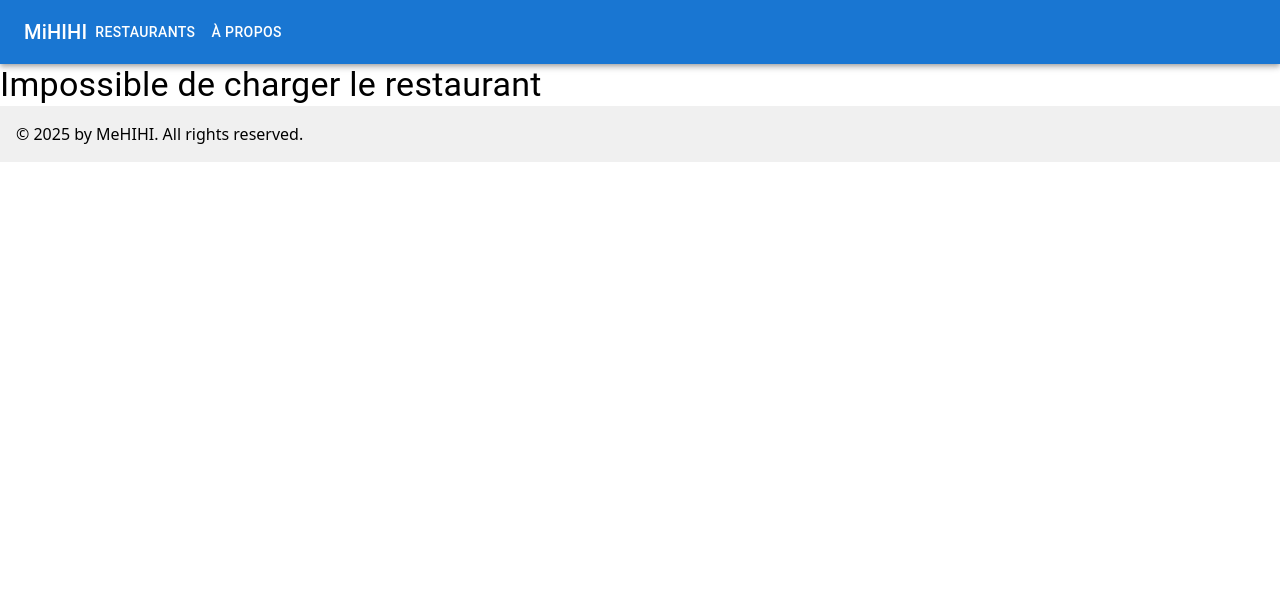
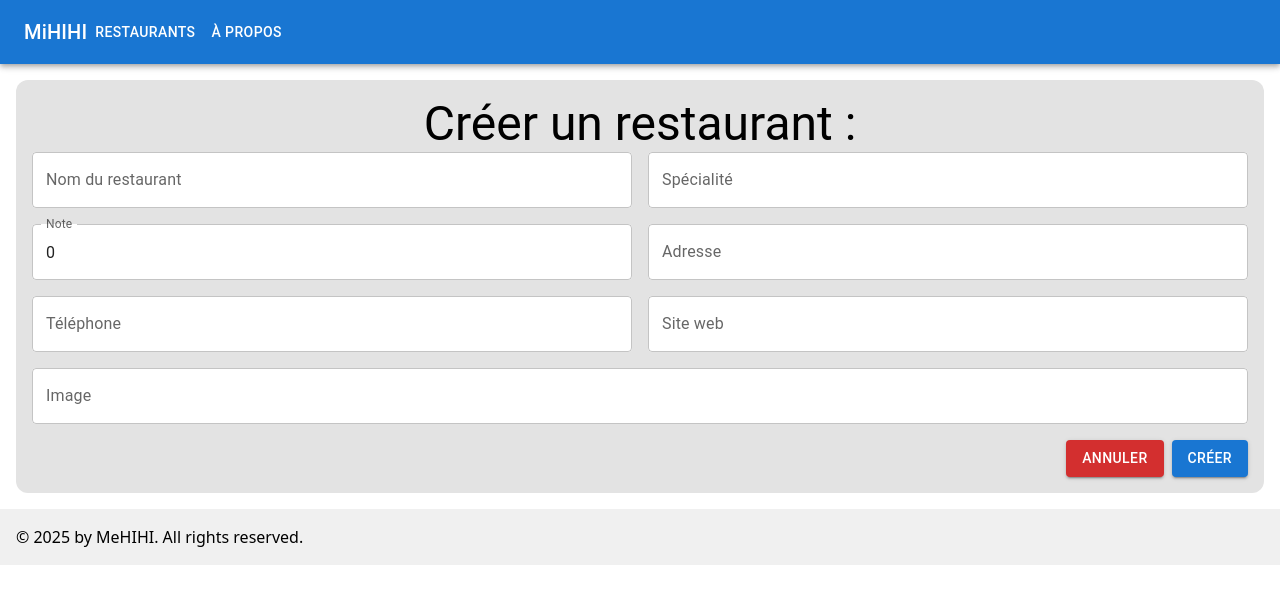
Before and after one commit to Valtikss/training-react-express, a React (Vite) app in the folder client/: page /restaurants/create in a window 1280 px wide. Shown: the top 604 px of the page. Built offline with nearby package versions, Linux system fonts and the light colour scheme; no server answers.

Commit message:
feat: Exo7 partie front

```diff
--- /dev/null
+++ b/client/src/components/CreateOrUpdateRestaurant/CreateOrUpdateRestaurant.tsx
@@ -0,0 +1,201 @@
+import {
+  Box,
+  Button,
+  FormControl,
+  Stack,
+  TextField,
+  Typography,
+} from "@mui/material";
+
+import Grid from "@mui/material/Grid2";
+
+interface CreateOrUpdateRestaurantProps {
+  /**
+   * Restaurant to create or update
+   */
+  restaurant: CreateRestaurantDTO;
+  /**
+   * Handle change for a restaurant
+   * @param restaurant Restaurant to update
+   * @returns void
+   */
+  handleChangeRestaurant: (restaurant: CreateRestaurantDTO) => void;
+  /**
+   * Handle save restaurant
+   * @returns void
+   */
+  handleSaveRestaurant: () => void;
+  /**
+   * Handle cancel
+   * @returns void
+   */
+  handleCancel: () => void;
+}
+
+const CreateOrUpdateRestaurant: React.FC<CreateOrUpdateRestaurantProps> = ({
+  restaurant,
+  handleChangeRestaurant,
+  handleSaveRestaurant,
+  handleCancel,
+}) => {
+  /**
+   * Handle change for a restaurant field
+   *
+   * @param field Field to update
+   * @param value Value to set
+   */
+  const handleChangeRestaurantField = (field: string, value: string) => {
+    switch (field) {
+      case "name":
+        handleChangeRestaurant?.({ ...restaurant, name: value });
+        break;
+      case "cuisine":
+        handleChangeRestaurant?.({ ...restaurant, cuisine: value });
+        break;
+      case "rating":
+        handleChangeRestaurant?.({
+          ...restaurant,
+          rating: parseInt(value, 10),
+        });
+        break;
+      case "address":
+        handleChangeRestaurant?.({ ...restaurant, address: value });
+        break;
+      case "phone":
+        handleChangeRestaurant?.({ ...restaurant, phone: value });
+        break;
+      case "website":
+        handleChangeRestaurant?.({ ...restaurant, website: value });
+        break;
+      case "image":
+        handleChangeRestaurant?.({ ...restaurant, image: value });
+        break;
+      default:
+        break;
+    }
+  };
+  return (
+    <Box width={"100%"} height={"100%"}>
+      <Stack justifyContent={"center"} alignItems={"center"} width={"100%"}>
+        <Typography variant="h3">Créer un restaurant :</Typography>
+        <FormControl size="medium">
+          <Grid container spacing={2}>
+            <Grid size={{ xs: 12, md: 6 }}>
+              <TextField
+                id="name"
+                label="Nom du restaurant"
+                variant="outlined"
+                value={restaurant.name}
+                sx={{ background: "white", borderRadius: 1 }}
+                onChange={(e) =>
+                  handleChangeRestaurantField("name", e.target.value)
+                }
+                fullWidth
+              />
+            </Grid>
+            <Grid size={{ xs: 12, md: 6 }}>
+              <TextField
+                id="specialty"
+                label="Spécialité"
+                variant="outlined"
+                value={restaurant.cuisine}
+                sx={{ background: "white", borderRadius: 1 }}
+                onChange={(e) =>
+                  handleChangeRestaurantField("cuisine", e.target.value)
+                }
+                fullWidth
+              />
+            </Grid>
+            <Grid size={{ xs: 12, md: 6 }}>
+              <TextField
+                id="rating"
+                label="Note"
+                variant="outlined"
+                type="number"
+                sx={{ background: "white", borderRadius: 1 }}
+                value={restaurant.rating}
+                onChange={(e) =>
+                  handleChangeRestaurantField("rating", e.target.value)
+                }
+                fullWidth
+              />
+            </Grid>
+            <Grid size={{ xs: 12, md: 6 }}>
+              <TextField
+                id="address"
+                label="Adresse"
+                variant="outlined"
+                value={restaurant.address}
+                sx={{ background: "white", borderRadius: 1 }}
+                onChange={(e) =>
+                  handleChangeRestaurantField("address", e.target.value)
+                }
+                fullWidth
+              />
+            </Grid>
+            <Grid size={{ xs: 12, md: 6 }}>
+              <TextField
+                id="phone"
+                label="Téléphone"
+                variant="outlined"
+                type="phone"
+                sx={{ background: "white", borderRadius: 1 }}
+                value={restaurant.phone}
+                onChange={(e) =>
+                  handleChangeRestaurantField("phone", e.target.value)
+                }
+                fullWidth
+              />
+            </Grid>
+            <Grid size={{ xs: 12, md: 6 }}>
+              <TextField
+                id="website"
+                label="Site web"
+                variant="outlined"
+                value={restaurant.website}
+                sx={{ background: "white", borderRadius: 1 }}
+                onChange={(e) =>
+                  handleChangeRestaurantField("website", e.target.value)
+                }
+                fullWidth
+              />
+            </Grid>
+            <Grid size={{ xs: 12, md: 12 }}>
+              <TextField
+                id="image"
+                label="Image"
+                variant="outlined"
+                value={restaurant.image}
+                sx={{ background: "white", borderRadius: 1 }}
+                onChange={(e) =>
+                  handleChangeRestaurantField("image", e.target.value)
+                }
+                fullWidth
+              />
+            </Grid>
+          </Grid>
+          <Stack
+            mt={2}
+            direction="row"
+            justifyContent="flex-end"
+            alignItems="center"
+            spacing={1}
+          >
+            <Button variant="contained" color="error" onClick={handleCancel}>
+              Annuler
+            </Button>
+            <Button
+              variant="contained"
+              color="primary"
+              onClick={handleSaveRestaurant}
+            >
+              Créer
+            </Button>
+          </Stack>
+        </FormControl>
+      </Stack>
+    </Box>
+  );
+};
+
+export default CreateOrUpdateRestaurant;
--- /dev/null
+++ b/client/src/components/CreateOrUpdateRestaurant/index.ts
@@ -0,0 +1,3 @@
+import CreateOrUpdateRestaurant from "./CreateOrUpdateRestaurant";
+
+export default CreateOrUpdateRestaurant;
--- a/client/src/components/Router/Router.tsx
+++ b/client/src/components/Router/Router.tsx
@@ -1,6 +1,7 @@
 import { BrowserRouter, Route, Routes } from "react-router-dom";
 
 import About from "@/pages/About";
+import CreateRestaurant from "@/pages/CreateRestaurant";
 import Footer from "@components/Footer";
 import Header from "@components/Header";
 import Home from "@/pages/Home";
@@ -43,6 +44,16 @@ const AppRouter = () => {
           }
         />
         <Route
+          path="/restaurants/create"
+          element={
+            <>
+              <Header />
+              <CreateRestaurant />
+              <Footer />
+            </>
+          }
+        />
+        <Route
           path="/restaurants/:id"
           element={
             <>
--- a/client/src/components/SearchBar/SearchBar.tsx
+++ b/client/src/components/SearchBar/SearchBar.tsx
@@ -1,4 +1,4 @@
-import { Box, TextField } from "@mui/material";
+import { TextField } from "@mui/material";
 
 interface SearchBarProps {
   value: string;
@@ -11,11 +11,6 @@ const SearchBar: React.FC<SearchBarProps> = ({ value, onChange }) => {
   };
 
   return (
-    <Box
-      width={"100%"}
-      sx={{ background: "#E3E3E3", borderRadius: 3 }}
-      padding={2}
-    >
     <TextField
       value={value}
       onChange={handleChange}
@@ -25,7 +20,6 @@ const SearchBar: React.FC<SearchBarProps> = ({ value, onChange }) => {
       fullWidth
       sx={{ background: "#ffffff", borderRadius: 1 }}
     />
-    </Box>
   );
 };
 
--- a/client/src/dto.d.ts
+++ b/client/src/dto.d.ts
@@ -8,3 +8,5 @@ type RestaurantDTO = {
   website: string;
   image: string;
 };
+
+type CreateRestaurantDTO = Omit<RestaurantDTO, "id">;
--- /dev/null
+++ b/client/src/pages/CreateRestaurant/CreateRestaurant.tsx
@@ -0,0 +1,48 @@
+import { Box } from "@mui/material";
+import CreateOrUpdateRestaurant from "@/components/CreateOrUpdateRestaurant";
+import { restaurant as RestaurantAPI } from "@/services/api";
+import { useNavigate } from "react-router-dom";
+import { useState } from "react";
+
+const CreateRestaurant = () => {
+  const navigate = useNavigate();
+  const [restaurant, setRestaurant] = useState<CreateRestaurantDTO>({
+    name: "",
+    address: "",
+    cuisine: "",
+    rating: 0,
+    phone: "",
+    website: "",
+    image: "",
+  });
+  const handleChangeRestaurant = (restaurant: CreateRestaurantDTO) => {
+    setRestaurant(restaurant);
+  };
+  const handleSaveRestaurant = () => {
+    RestaurantAPI.create(restaurant).then((res) =>
+      navigate(`/restaurants/${res.id}`)
+    );
+  };
+  const handleCancel = () => {
+    navigate("/restaurants");
+  };
+
+  return (
+    <Box padding={2}>
+      <Box
+        width={"100%"}
+        sx={{ background: "#E3E3E3", borderRadius: 3 }}
+        padding={2}
+      >
+        <CreateOrUpdateRestaurant
+          restaurant={restaurant}
+          handleChangeRestaurant={handleChangeRestaurant}
+          handleSaveRestaurant={handleSaveRestaurant}
+          handleCancel={handleCancel}
+        />
+      </Box>
+    </Box>
+  );
+};
+
+export default CreateRestaurant;
--- /dev/null
+++ b/client/src/pages/CreateRestaurant/index.ts
@@ -0,0 +1,3 @@
+import CreateRestaurant from "./CreateRestaurant";
+
+export default CreateRestaurant;
--- a/client/src/pages/Restaurants/Restaurants.tsx
+++ b/client/src/pages/Restaurants/Restaurants.tsx
@@ -1,9 +1,10 @@
-import { Box, Typography } from "@mui/material";
+import { Box, Button, Stack, Typography } from "@mui/material";
 import { useEffect, useState } from "react";
 import { useLocalStorage, useRestaurants } from "@/hooks";
 
 import RestaurantList from "@components/RestaurantList";
 import SearchBar from "@components/SearchBar";
+import { useNavigate } from "react-router-dom";
 
 const Restaurants = () => {
   // Fetch restaurants
@@ -18,6 +19,12 @@ const Restaurants = () => {
   const handleFilterChange = (value: string) => {
     setFilter(value);
     setValue(value);
+  };
+
+  // Button to create a new restaurant
+  const navigate = useNavigate();
+  const handleCreateRestaurant = () => {
+    navigate("/restaurants/create");
   };
 
   // Load filter from local storage
@@ -40,7 +47,23 @@ const Restaurants = () => {
   return (
     <>
       <Box padding={2}>
-        <SearchBar value={filter} onChange={handleFilterChange} />
+        <Box
+          width={"100%"}
+          sx={{ background: "#E3E3E3", borderRadius: 3 }}
+          padding={2}
+        >
+          <Stack direction={"row"} spacing={2}>
+            <SearchBar value={filter} onChange={handleFilterChange} />
+            <Button
+              variant="contained"
+              color="primary"
+              size="small"
+              onClick={handleCreateRestaurant}
+            >
+              Créer un restaurant
+            </Button>
+          </Stack>
+        </Box>
       </Box>
       <RestaurantList filter={filter} data={restaurants} />
     </>
--- a/client/src/services/api/index.ts
+++ b/client/src/services/api/index.ts
@@ -1,6 +1,11 @@
-import { getRestaurantById, getRestaurants } from "./restaurantApi";
+import {
+  createRestaurant,
+  getRestaurantById,
+  getRestaurants,
+} from "./restaurantApi";
 
 export const restaurant = {
   getAll: getRestaurants,
   getById: getRestaurantById,
+  create: createRestaurant,
 };
--- a/client/src/services/api/restaurantApi.ts
+++ b/client/src/services/api/restaurantApi.ts
@@ -25,3 +25,18 @@ export const getRestaurantById = async (id: number): Promise<RestaurantDTO> => {
     throw error;
   }
 };
+
+export const createRestaurant = async (
+  restaurant: CreateRestaurantDTO
+): Promise<RestaurantDTO> => {
+  try {
+    const response = await axios.post<RestaurantDTO>(
+      `${API_BASE_URL}/restaurants`,
+      restaurant
+    );
+    return response.data;
+  } catch (error) {
+    console.error("Erreur lors de la création d'un restaurant:", error);
+    throw error;
+  }
+};
```
Lines whose indentation alone changed are shown as unchanged.
